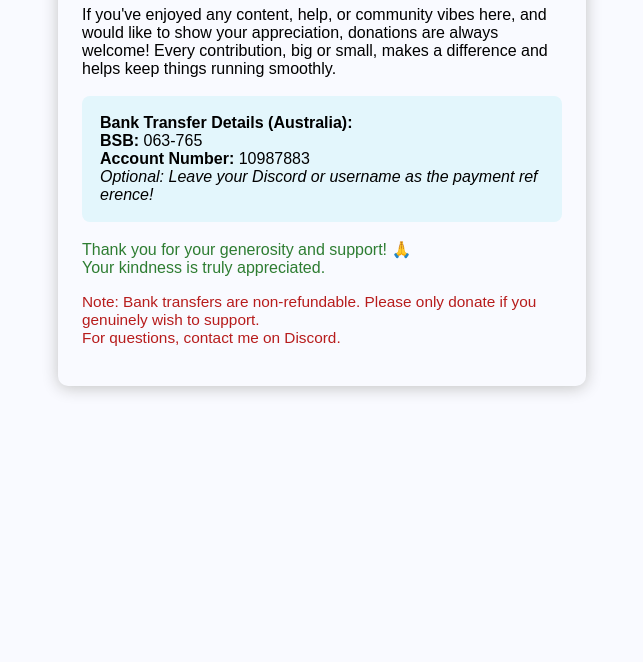
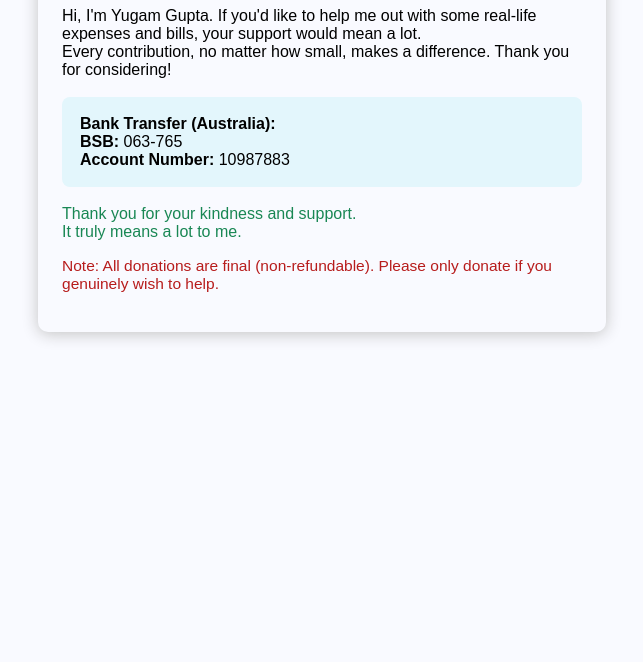
Before and after one commit to yugamgupta/donate-site, a plain HTML site: page index.html in a window 1280 px wide. Shown: the part 138-800 px from the top of the page, without its empty margins (318-961 px from the left). Drawn offline with Linux system fonts and the light colour scheme.

Commit message:
index.html

```diff
--- a/index.html
+++ b/index.html
@@ -2,40 +2,39 @@
 <html lang="en">
 <head>
   <meta charset="UTF-8">
-  <title>Support & Donate</title>
+  <title>Support Yugam Gupta – Help with Bills</title>
   <meta name="viewport" content="width=device-width, initial-scale=1.0">
   <style>
-    body { font-family: sans-serif; max-width: 480px; margin: 40px auto; padding: 24px; background: #f9faff; border-radius: 10px; box-shadow: 0 2px 16px #c3c3c3; }
-    h1 { color: #4b68b2; }
+    body { font-family: sans-serif; max-width: 520px; margin: 40px auto; padding: 24px; background: #f9faff; border-radius: 10px; box-shadow: 0 2px 16px #c3c3c3; }
+    h1 { color: #4465a2; }
     .bank { background: #e3f6fc; padding: 18px; border-radius: 8px; margin: 18px 0; word-break: break-all; }
-    .warn { color: #b71c1c; font-size: 0.96em; }
-    .thanks { color: #2e7d32; margin-top: 18px; }
+    .thanks { color: #198754; margin-top: 18px; }
+    .warn { color: #b71c1c; font-size: 0.97em; }
     @media (max-width: 600px) {
       body { padding: 8px; }
     }
   </style>
 </head>
 <body>
-  <h1>Support & Donate</h1>
+  <h1>Help Me Cover My Bills 🙏</h1>
   <p>
-    If you've enjoyed any content, help, or community vibes here, and would like to show your appreciation, donations are always welcome! Every contribution, big or small, makes a difference and helps keep things running smoothly.
+    Hi, I'm Yugam Gupta. If you'd like to help me out with some real-life expenses and bills, your support would mean a lot.<br>
+    Every contribution, no matter how small, makes a difference. Thank you for considering!
   </p>
 
   <div class="bank">
-    <strong>Bank Transfer Details (Australia):</strong><br>
+    <strong>Bank Transfer (Australia):</strong><br>
     <b>BSB:</b> 063-765<br>
-    <b>Account Number:</b> 10987883<br>
-    <i>Optional: Leave your Discord or username as the payment reference!</i>
+    <b>Account Number:</b> 10987883
   </div>
 
   <p class="thanks">
-    Thank you for your generosity and support! 🙏<br>
-    Your kindness is truly appreciated.
+    Thank you for your kindness and support.<br>
+    It truly means a lot to me.
   </p>
 
   <p class="warn">
-    Note: Bank transfers are non-refundable. Please only donate if you genuinely wish to support.<br>
-    For questions, contact me on Discord.
+    Note: All donations are final (non-refundable). Please only donate if you genuinely wish to help.
   </p>
 </body>
 </html>
```
